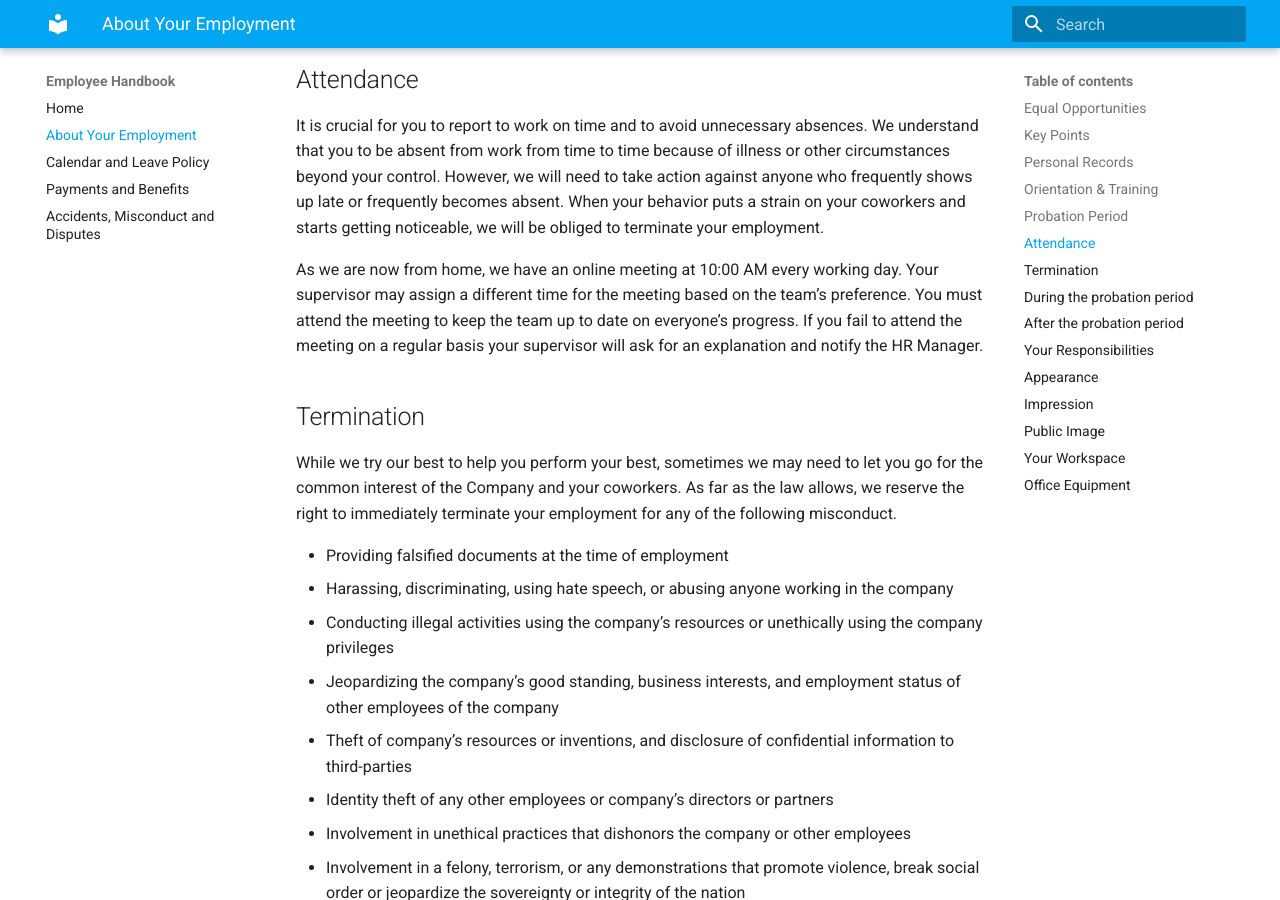
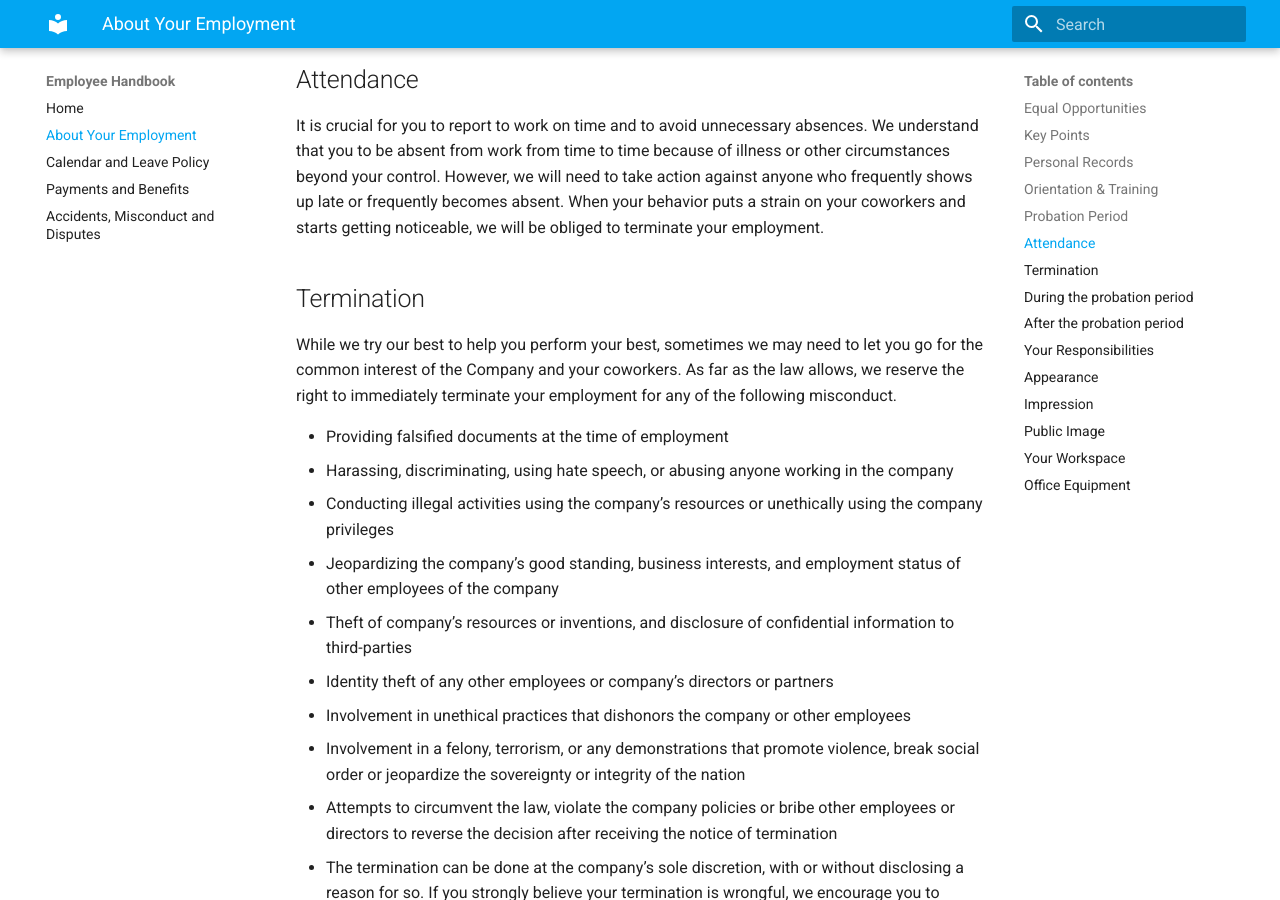
Before and after one commit to skybaseinnovations/employee-handbook, an MkDocs documentation site: the page built from docs/about.md, in a window 1280 px wide and 900 px high, scrolled down 1824 px. Built offline with MkDocs 1.6.1 and Material for MkDocs 9.7.7, drawn with Linux system fonts in a browser that asks for light colours.

Commit message:
Update about.md

```diff
--- a/docs/about.md
+++ b/docs/about.md
@@ -35,8 +35,6 @@
 
 ## Attendance
 It is crucial for you to report to work on time and to avoid unnecessary absences. We understand that you to be absent from work from time to time because of illness or other circumstances beyond your control. However, we will need to take action against anyone who frequently shows up late or frequently becomes absent. When your behavior puts a strain on your coworkers and starts getting noticeable, we will be obliged to terminate your employment.
-
-As we are now from home, we have an online meeting at 10:00 AM every working day. Your supervisor may assign a different time for the meeting based on the team’s preference. You must attend the meeting to keep the team up to date on everyone’s progress. If you fail to attend the meeting on a regular basis your supervisor will ask for an explanation and notify the HR Manager.
 
 ## Termination
 While we try our best to help you perform your best, sometimes we may need to let you go for the common interest of the Company and your coworkers. As far as the law allows, we reserve the right to immediately terminate your employment for any of the following misconduct.
```
